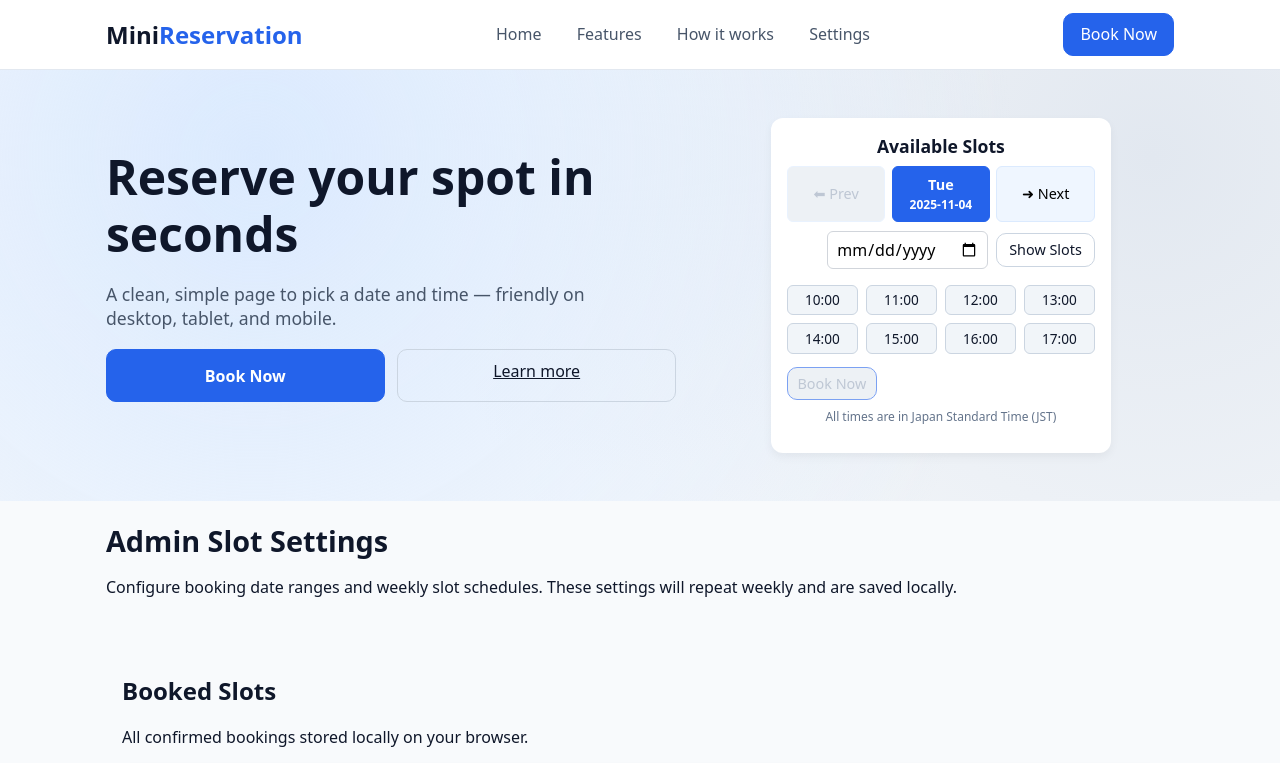
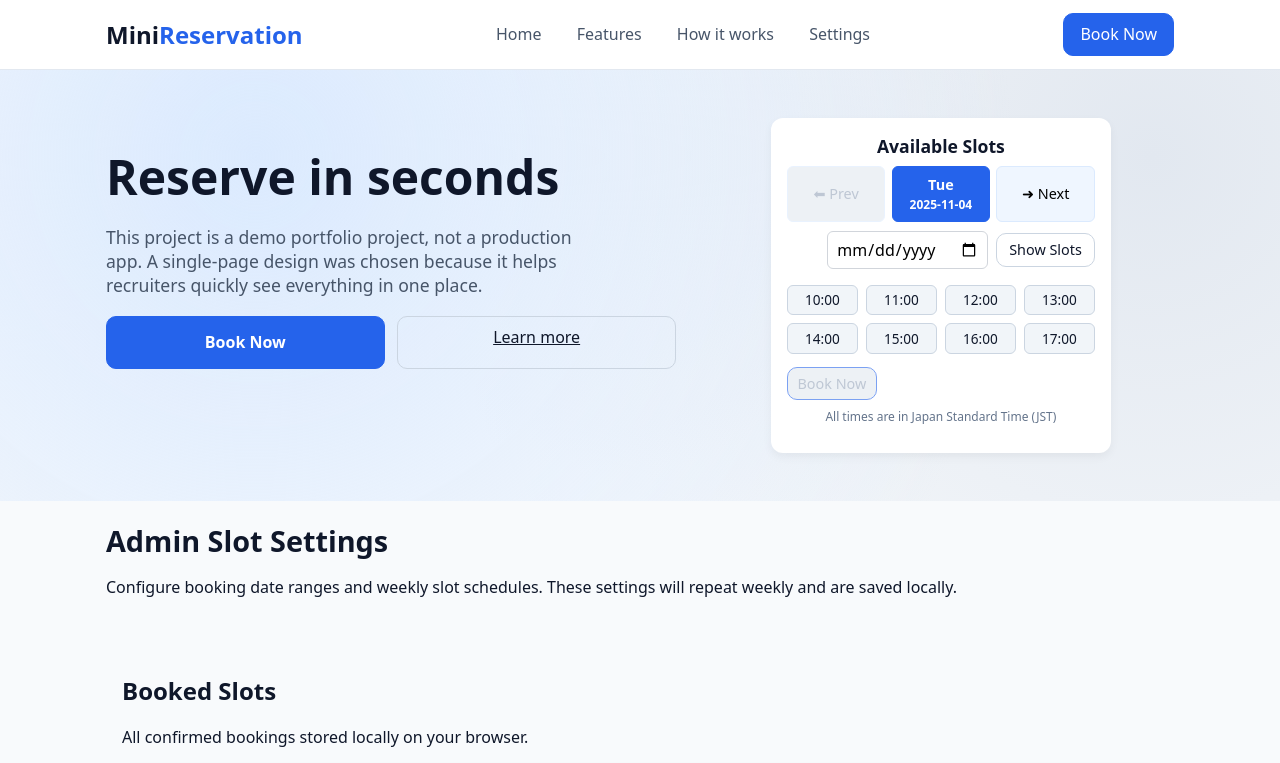
Before and after one commit to jamesarf/mini-reservation, a plain HTML site: page index.html in a window 1280 px wide. Shown: the top 763 px of the page. Drawn offline with Linux system fonts and the light colour scheme.

Commit message:
Hero p updated

```diff
--- a/index.html
+++ b/index.html
@@ -42,9 +42,9 @@
 <section class="hero" id="home">
   <div class="container hero-inner">
     <div class="hero-copy">
-      <h1 class="hero-title">Reserve your spot in seconds</h1>
+      <h1 class="hero-title">Reserve in seconds</h1>
       <p class="hero-subtitle">
-        A clean, simple page to pick a date and time — friendly on desktop, tablet, and mobile.
+        This project is a demo portfolio project, not a production app. A single-page design was chosen because it helps recruiters quickly see everything in one place.
       </p>
       <div class="hero-cta">
         <button class="btn btn-primary btn-lg" id="openModalBtnHero">Book Now</button>
```
